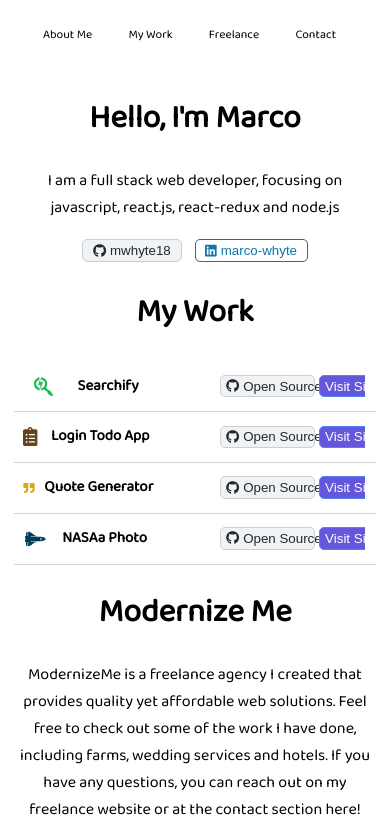
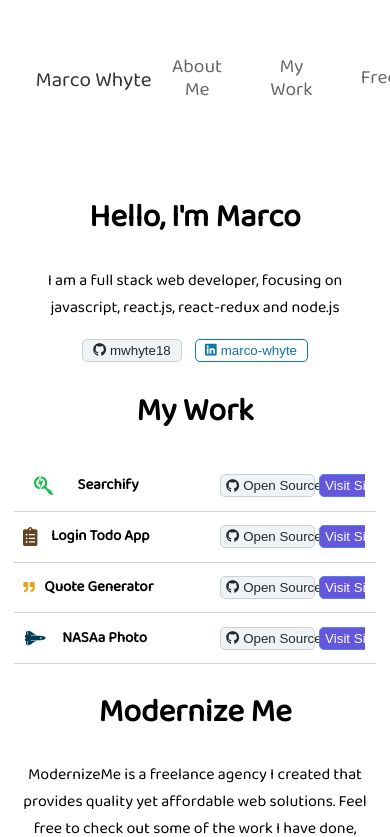
Before and after one commit to mwhyte18/portfolioWebsite, a React (Create React App) app: page / in a window 390 px wide. Shown: the top 837 px of the page. Built offline with nearby package versions, Linux system fonts and the light colour scheme.

Commit message:
scroll header smaller working, needs styling

```diff
--- a/src/App.scss
+++ b/src/App.scss
@@ -1,4 +1,7 @@
 @import url("https://fonts.googleapis.com/css?family=Baloo+Da+2|Roboto&display=swap");
+
+$myPurple: #6457db;
+
 .App {
   text-align: center;
   display: flex;
@@ -17,21 +20,93 @@
 }
 
 .nav {
-  background-color: white;
+  position: fixed;
+  width: 100%;
+  top: 0;
+  left: 0;
+  z-index: 3;
+  width: 100%;
+  background: white;
+
+  &.scroll {
+    box-shadow: 1px 2px 18px rgba(0, 0, 0, 0.1);
+    .nav-container {
+      height: 60px;
+    }
+  }
+
+  .nav-container {
+    height: 160px;
+    padding: 0 2rem;
+    max-width: 1100px;
+    margin: auto;
     display: flex;
+    align-items: center;
     justify-content: space-between;
-  padding: 5% 0;
+    transition: height 0.3s ease;
+  }
+
+  .brand {
+    a {
+      display: flex;
+      align-items: center;
+      color: #333;
+      margin-right: 0;
+      font-weight: 500;
+      font-size: 1.3rem;
+
+      &:hover,
+      &:focus {
+        color: $myPurple;
+      }
+    }
+
+    .text {
+      display: block;
       white-space: nowrap;
-  overflow: hidden;
-  text-overflow: ellipsis;
-  position: -webkit-sticky;
-  position: sticky;
-  top: 0;
-  transition: padding 0.3s;
     }
-.nav.smaller {
-  padding: 1% 0;
   }
+
+  .links {
+    display: flex;
+    flex-direction: row;
+    justify-content: flex-end;
+    height: 100%;
+    align-items: center;
+    flex: 1;
+    margin: 0;
+
+    a {
+      font-size: 1.2rem;
+      margin: 0 0.5rem;
+      padding: 1rem;
+      border-bottom: 2px solid transparent;
+      display: flex;
+      align-items: center;
+      font-weight: 400;
+      color: rgba(0, 0, 0, 0.6);
+      line-height: 1.2;
+      text-align: center;
+      border-radius: 6px;
+
+      &:hover,
+      &:active,
+      &.active {
+        color: $myPurple;
+        background: rgba(0, 0, 0, 0.05);
+      }
+    }
+  }
+}
+
+.favicon {
+  height: 23px;
+  width: 23px;
+  min-width: 23px;
+  margin-right: 1rem;
+  margin-bottom: 0;
+}
+
 .navlinks {
   width: 45%;
   display: flex;
@@ -45,22 +120,17 @@
   }
   a:hover {
     background-color: #f2f2f2;
-    color: #6457db;
+    color: $myPurple;
   }
 }
-.name {
-  width: 20%;
-  display: flex;
-  justify-content: space-between;
-  align-items: center;
+
 a {
   text-decoration: none;
   color: black;
   padding: 3%;
 }
 a:hover {
-    color: #6457db;
-  }
+  color: $myPurple;
 }
 
 img {
@@ -70,6 +140,7 @@ img {
   display: flex;
   justify-content: space-between;
   align-items: center;
+  margin-top: 170px;
   .mySection {
     width: 50%;
   }
@@ -133,7 +204,7 @@ img {
     color: black;
   }
   a:hover {
-    color: #6457db;
+    color: $myPurple;
   }
 }
 .titles {
@@ -146,7 +217,7 @@ img {
   cursor: pointer;
 }
 .totop:hover {
-  color: #6457db;
+  color: $myPurple;
 }
 .icons {
   display: flex;
@@ -158,7 +229,7 @@ img {
 }
 .rotate:hover {
   animation: fa-spin 2s infinite linear;
-  color: #6457db;
+  color: $myPurple;
 }
 // The animation bellow is taken from font-awesome.css
 @-webkit-keyframes fa-spin {
@@ -237,7 +308,7 @@ textarea {
     width: 46%;
   }
   h2:hover {
-    color: #6457db;
+    color: $myPurple;
   }
   .icons {
     display: flex;
@@ -276,7 +347,7 @@ textarea {
   .visitSite {
     text-decoration: none;
     color: white;
-    background-color: #6457db;
+    background-color: $myPurple;
     border: none;
     padding: 3% 5%;
     cursor: pointer;
@@ -317,9 +388,6 @@ textarea {
   .icons {
     padding-right: 2%;
   }
-  .navlinks {
-    width: 55%;
-  }
 }
 
 @media (max-width: 964px) {
@@ -331,9 +399,6 @@ textarea {
   }
 }
 @media (max-width: 880px) {
-  .navlinks {
-    padding-right: 3%;
-  }
 }
 
 @media (max-width: 874px) {
@@ -342,9 +407,6 @@ textarea {
   }
   .work p {
     width: 42%;
-  }
-  .navlinks {
-    width: 65%;
   }
 }
 @media (max-width: 769px) {
@@ -395,12 +457,6 @@ textarea {
 }
 
 @media (max-width: 670px) {
-  .nav .name {
-    display: none;
-  }
-  .navlinks {
-    width: 100%;
-  }
 }
 
 @media (max-width: 544px) {
@@ -446,12 +502,6 @@ textarea {
 }
 
 @media (max-width: 397px) {
-  .nav a {
-    font-size: 12px;
-  }
-  .nav .changeMode {
-    font-size: 16px;
-  }
 }
 
 @media (max-width: 378px) {
--- a/src/components/Navbar.js
+++ b/src/components/Navbar.js
@@ -1,28 +1,36 @@
-import React, { useEffect } from "react";
+import React, { useEffect, Component } from "react";
 
-const Navbar = () => {
-  useEffect(() => {
-    window.addEventListener("scroll", resizeNavOnScroll);
-  });
+export default class Navbar extends Component {
+  state = {
+    scrolled: false,
+  };
 
-  function resizeNavOnScroll() {
-    const distanceY = window.pageYOffset || document.documentElement.scrollTop,
-      shrinkOn = 60,
-      navbarEl = document.getElementById("js-navbar");
-
-    if (distanceY >= shrinkOn) {
-      navbarEl.classList.add("smaller");
-    } else if (distanceY < shrinkOn) {
-      navbarEl.classList.remove("smaller");
-    }
+  componentDidMount() {
+    window.addEventListener("scroll", this.navOnScroll);
   }
 
+  componentWillUnmount() {
+    window.removeEventListener("scroll", this.navOnScroll);
+  }
+
+  navOnScroll = () => {
+    if (window.scrollY > 20) {
+      this.setState({ scrolled: true });
+    } else {
+      this.setState({ scrolled: false });
+    }
+  };
+  render() {
+    const { scrolled } = this.state;
     return (
-    <div className="nav" id="js-navbar">
-      <div className="name">
-        <a href="/">Marco Whyte</a>
+      <nav className={scrolled ? "nav scroll" : "nav"}>
+        <div className="nav-container">
+          <div className="brand">
+            <a href="/">
+              <span className="text">Marco Whyte</span>
+            </a>
           </div>
-      <div className="navlinks">
+          <div className="links">
             <a href="/#about">About Me</a>
             <a href="/#work">My Work</a>
             <a href="/#freelance">Freelance</a>
@@ -31,7 +39,7 @@ const Navbar = () => {
             </a>
           </div>
         </div>
+      </nav>
     );
-};
-
-export default Navbar;
+  }
+}
```
Lines whose indentation alone changed are shown as unchanged.
